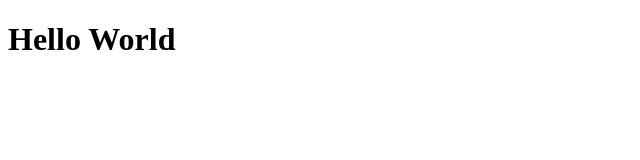
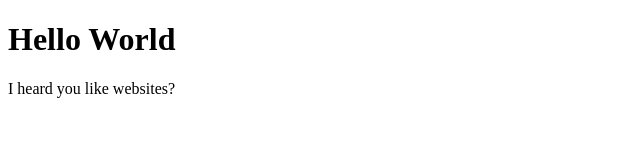
Before and after one commit to DeltaCharlieLema/DeltaCharlieLema.github.io, a plain HTML site: page index.html in a window 1280 px wide. Shown: the whole page, without its empty margins (0-640 px from the left). Drawn offline with Linux system fonts and the light colour scheme.

Commit message:
added Paragraph

```diff
--- a/index.html
+++ b/index.html
@@ -9,5 +9,8 @@
 </head>
 <body>
     <h1>Hello World</h1>
+    <section>
+        <p>I heard you like websites?</p>
+    </section>
 </body>
 </html>
```
